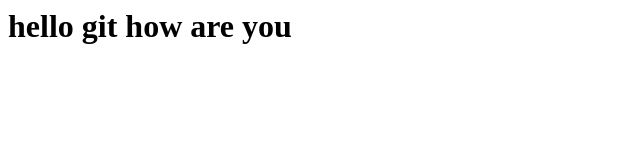
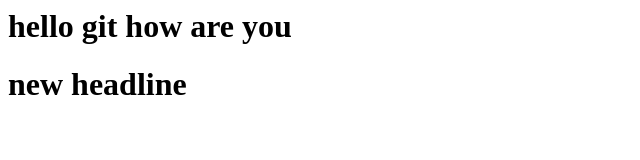
Before and after one commit to sudhanshuKharola/localRepo, a plain HTML site: page index.html in a window 1280 px wide. Shown: the whole page, without its empty margins (0-640 px from the left). Drawn offline with Linux system fonts and the light colour scheme.

Commit message:
add new heading

```diff
--- a/index.html
+++ b/index.html
@@ -1 +1,2 @@
 <h1>hello git how are you</h1>
+<h1>new headline</h1>
```
